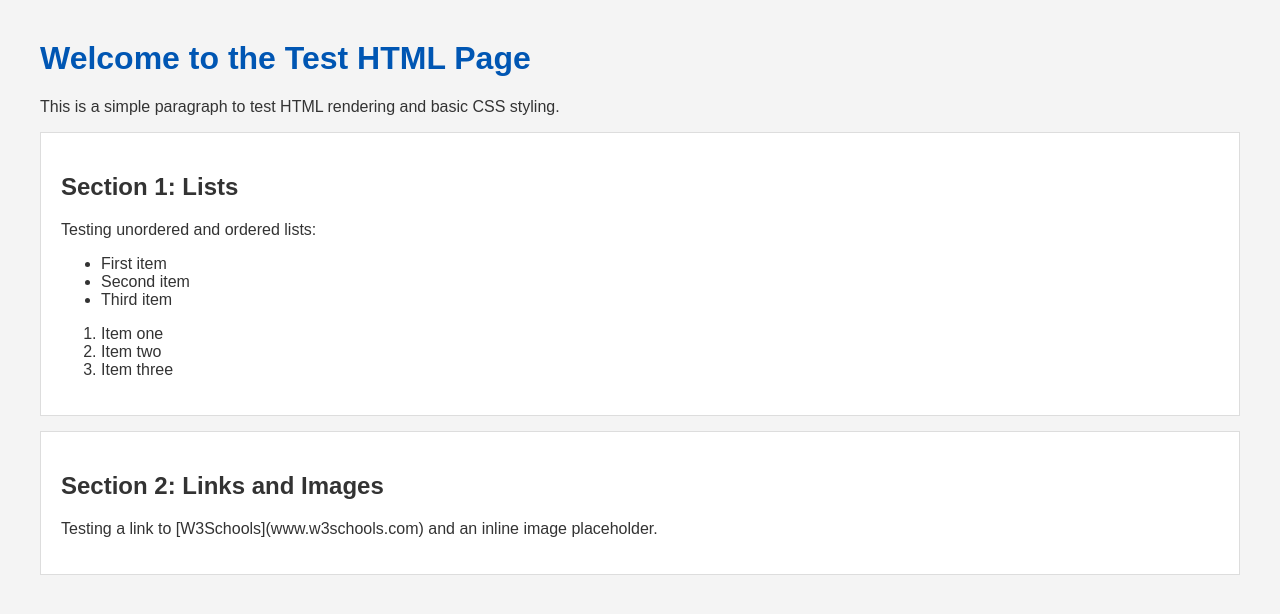
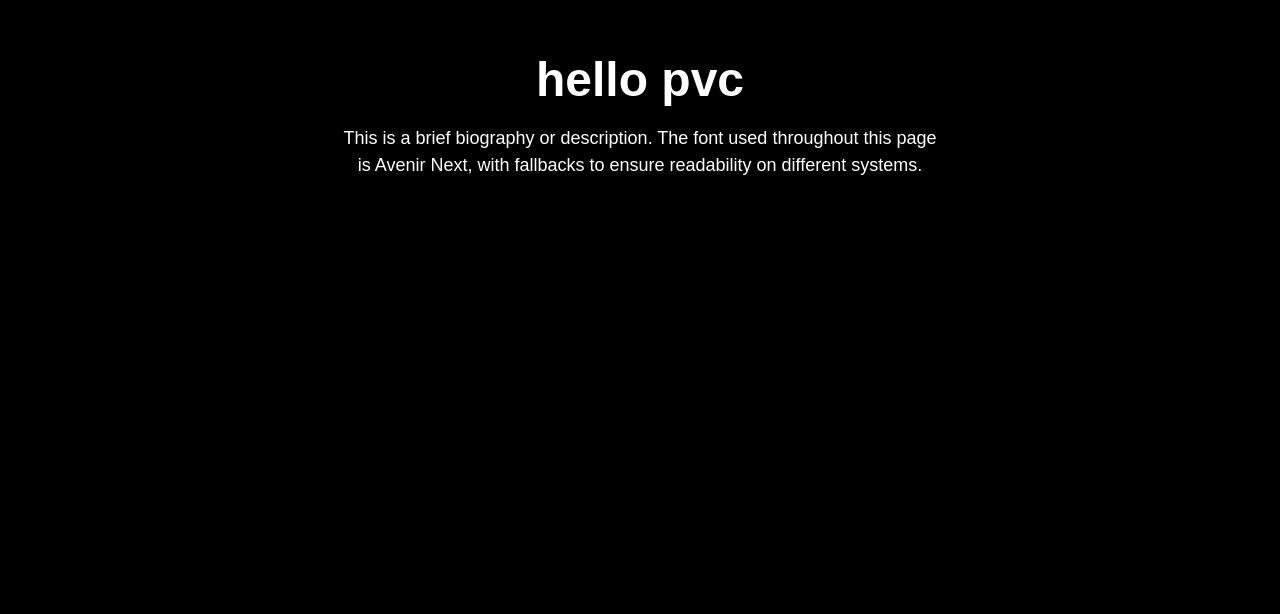
Before and after one commit to pvcstudwebuser/officialpvc.github.io, a plain HTML site: page index.html in a window 1280 px wide. Drawn offline with Linux system fonts and the light colour scheme.

Commit message:
Update index.html

```diff
--- a/index.html
+++ b/index.html
@@ -1,51 +1,39 @@
 <!DOCTYPE html>
-<html lang="en">
+<html>
 <head>
-    <meta charset="UTF-8">
-    <meta name="viewport" content="width=device-width, initial-scale=1.0">
-    <title>Test Page Title</title>
+<title>PVC Profile</title>
 <style>
+    /* Internal CSS to ensure Avenir Next is the primary font, with fallbacks */
     body {
-            font-family: sans-serif;
-            margin: 40px;
-            background-color: #f4f4f4;
-            color: #333;
+        background-color: #000000; /* Black background */
+        color: #FFFFFF; /* White text for contrast */
+        font-family: "Avenir Next", "Arial Black", sans-serif; /* Font family with fallbacks */
+        margin: 0;
+        padding: 20px; /* Add some padding so content isn't hard against the edge */
+    }
+    .container {
+        /* Optional: Add a container for centering or layout */
+        max-width: 600px;
+        margin: auto;
+        text-align: center;
     }
     h1 {
-            color: #0056b3;
+        font-size: 48px; /* Example size for the main heading */
+        margin-bottom: 10px;
     }
-        .test-section {
-            background-color: #fff;
-            padding: 20px;
-            border: 1px solid #ddd;
-            margin-bottom: 15px;
+    p {
+        font-size: 18px; /* Example size for the bio */
+        line-height: 1.5;
     }
 </style>
 </head>
 <body>
 
-    <h1>Welcome to the Test HTML Page</h1>
-    <p>This is a simple paragraph to test HTML rendering and basic CSS styling.</p>
-
-    <div class="test-section">
-        <h2>Section 1: Lists</h2>
-        <p>Testing unordered and ordered lists:</p>
-        <ul>
-            <li>First item</li>
-            <li>Second item</li>
-            <li>Third item</li>
-        </ul>
-        <ol>
-            <li>Item one</li>
-            <li>Item two</li>
-            <li>Item three</li>
-        </ol>
-    </div>
-
-    <div class="test-section">
-        <h2>Section 2: Links and Images</h2>
-        <p>Testing a link to [W3Schools](www.w3schools.com) and an inline image placeholder.</p>
-        <!-- You can add an image tag here if you have an image file locally, e.g., <img src="test.jpg" alt="A test image"> -->
+<div class="container">
+    <h1 style="font-family: 'Avenir Next', sans-serif;">hello pvc</h1>
+    <p style="font-family: 'Avenir Next', sans-serif;">
+        This is a brief biography or description. The font used throughout this page is Avenir Next, with fallbacks to ensure readability on different systems.
+    </p>
 </div>
 
 </body>
```
Lines whose indentation alone changed are shown as unchanged.
